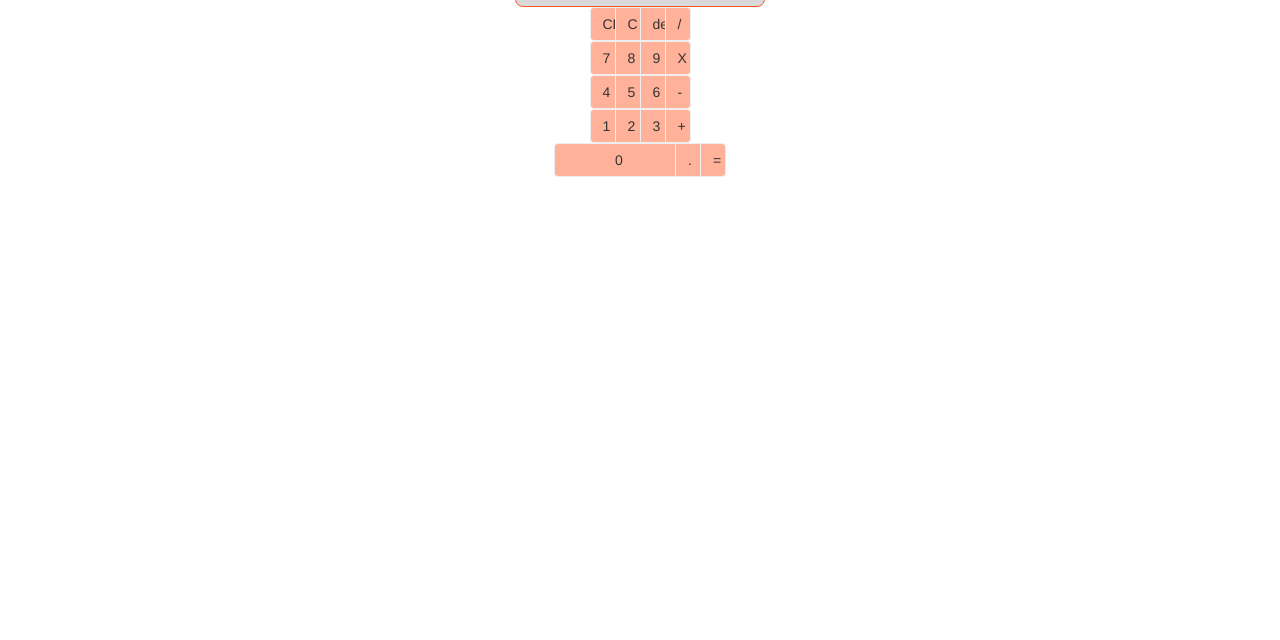
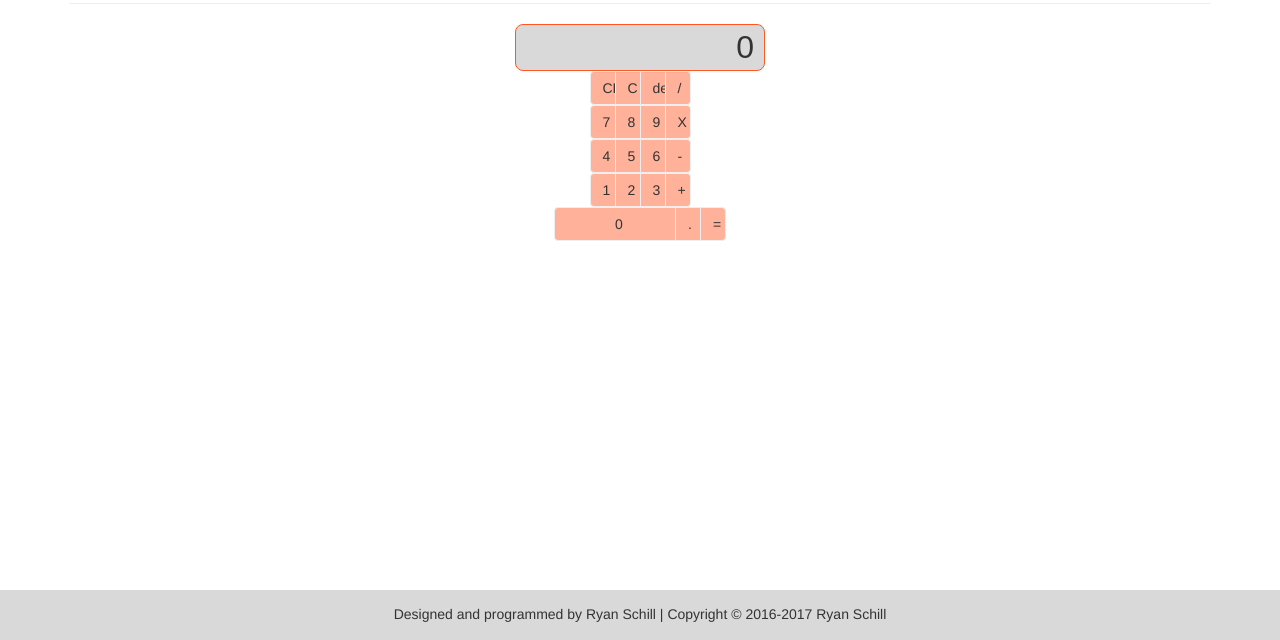
Before and after one commit to rpschill/calculator, a plain HTML site: page index.html in a window 1280 px wide. Shown: the part 160-800 px from the top of the page. Drawn offline with nearby package versions, Linux system fonts and the light colour scheme; no server answers; a web font is replaced by a local one.

Commit message:
added footer

```diff
--- a/css/style.css
+++ b/css/style.css
@@ -1,3 +1,7 @@
+body {
+    margin-bottom: 50px;
+}
+
 h1 {
     color: #FF5722;
 }
@@ -22,6 +26,7 @@ h1 {
 
 #app-container {
     text-align: center;
+    margin-top: 64px;
 }
 
 .btn {
@@ -29,10 +34,7 @@ h1 {
     background-color: #ffb199;
 }
 
-.btn:not(.btn-raised):not(.btn-link):hover,
-.btn:not(.btn-raised):not(.btn-link):active,
-.btn:not(.btn-raised):not(.btn-link):focus,
-.btn:not(.btn-raised):not(.btn-link):visited {
+.btn:not(.btn-raised):not(.btn-link):hover, .btn:not(.btn-raised):not(.btn-link):active, .btn:not(.btn-raised):not(.btn-link):focus, .btn:not(.btn-raised):not(.btn-link):visited {
     background-color: #FF7043;
     transition: ease-in-out;
     transition-duration: 250ms;
@@ -44,6 +46,15 @@ h1 {
 }
 
 #zero {
-  padding-left: 60px;
-  padding-right: 60px;
+    padding-left: 60px;
+    padding-right: 60px;
 }
+
+.footer-container {
+    background-color: #d9d9d9;
+    height: 50px;
+}
+
+.footer-tag {
+    padding-top: 14px;
+}
--- a/index.html
+++ b/index.html
@@ -1,8 +1,9 @@
 <!DOCTYPE html>
-<html >
+<html>
+
     <head>
         <meta charset="UTF-8">
-  <title>Calculator</title>
+        <title>Calculator by Ryan Schill</title>
 
 
         <link rel='stylesheet prefetch' href='https://fonts.googleapis.com/css?family=Roboto:300,400,500,700'>
@@ -19,7 +20,6 @@
 
     </head>
 
-<body>
     <body>
 
         <div class="container" id="app-container">
@@ -75,7 +75,14 @@
 
             </div>
         </div>
-    </body>
+
+        <div class="footer-container navbar-fixed-bottom">
+            <div class="container">
+                <p class="footer-tag text-center">Designed and programmed by Ryan Schill | Copyright &copy 2016-2017 Ryan Schill</p>
+            </div>
+        </div>
+
+
         <script src='https://cdnjs.cloudflare.com/ajax/libs/jquery/3.1.0/jquery.min.js'></script>
         <script src='https://cdnjs.cloudflare.com/ajax/libs/jqueryui/1.12.0/jquery-ui.min.js'></script>
         <script src='https://cdnjs.cloudflare.com/ajax/libs/twitter-bootstrap/3.3.7/js/bootstrap.min.js'></script>
@@ -86,4 +93,5 @@
         <script src="js/index.js"></script>
 
     </body>
+
 </html>
```
Lines whose indentation alone changed are shown as unchanged.
